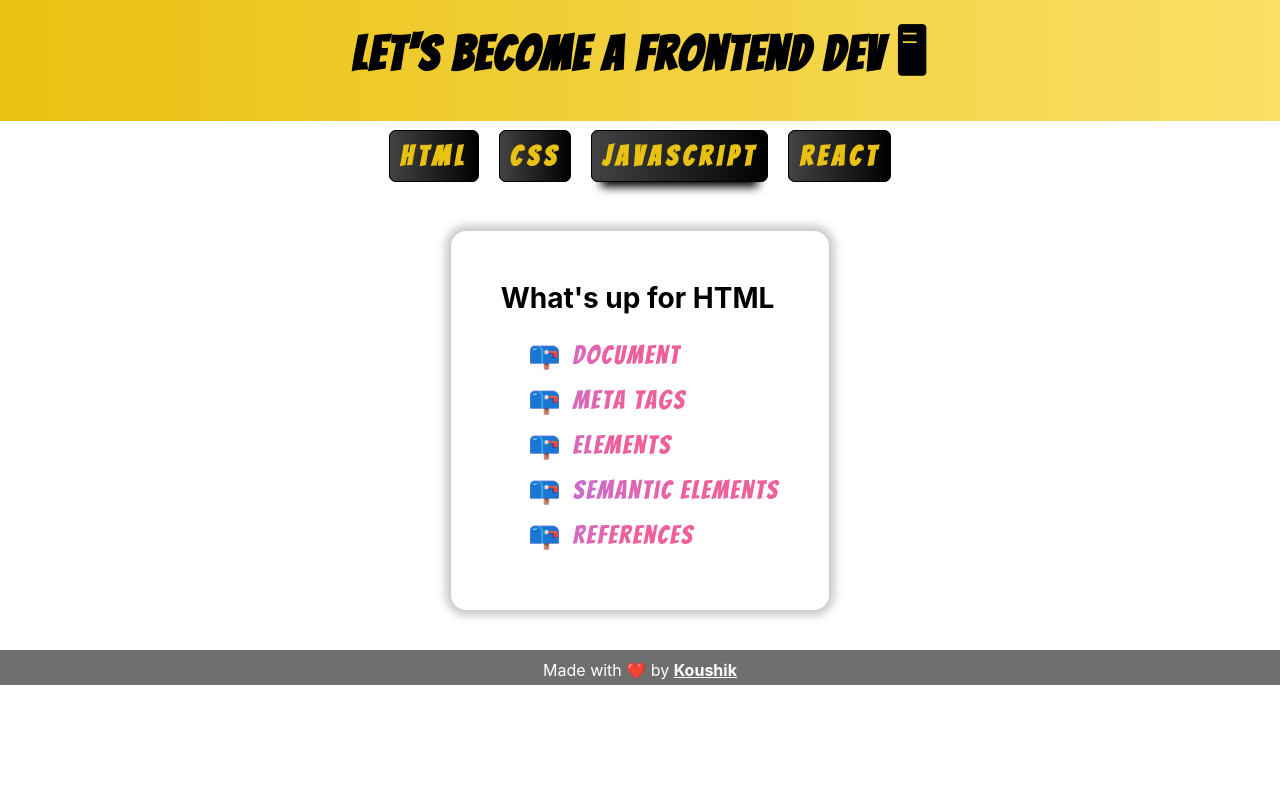
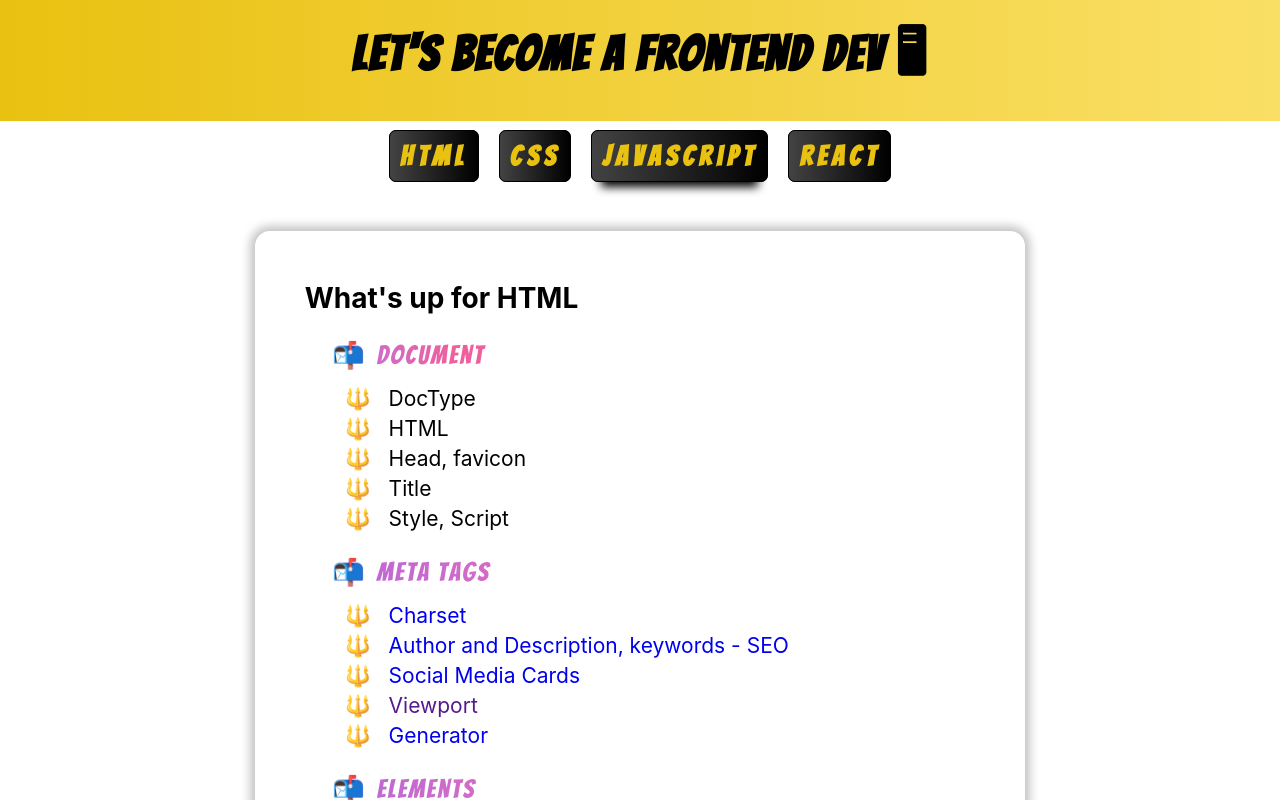
Before and after one commit to koushik-dev/frontend_dev, a React (Create React App) app: page /js in a window 1280 px wide. Shown: the top 800 px of the page. Built offline with nearby package versions, Linux system fonts and the light colour scheme.

Commit message:
fix: package json

```diff
--- a/package.json
+++ b/package.json
@@ -2,7 +2,7 @@
   "name": "react_dev",
   "version": "0.1.0",
   "private": true,
-  "homepage": "https://koushik-dev.github.io/frontend_dev",
+  "homepage": "https://koushik-dev.github.io/frontend_dev/",
   "dependencies": {
     "@material-ui/core": "^4.11.4",
     "@testing-library/jest-dom": "^5.12.0",
--- a/src/shared/Details/Details.js
+++ b/src/shared/Details/Details.js
@@ -2,7 +2,7 @@
 
 const Details = ({ title, children }) => {
   return (
-    <details className="details">
+    <details className="details" open>
       <summary className="details__title">{title}</summary>
       <ul>
         {children?.map((c) => (
```
